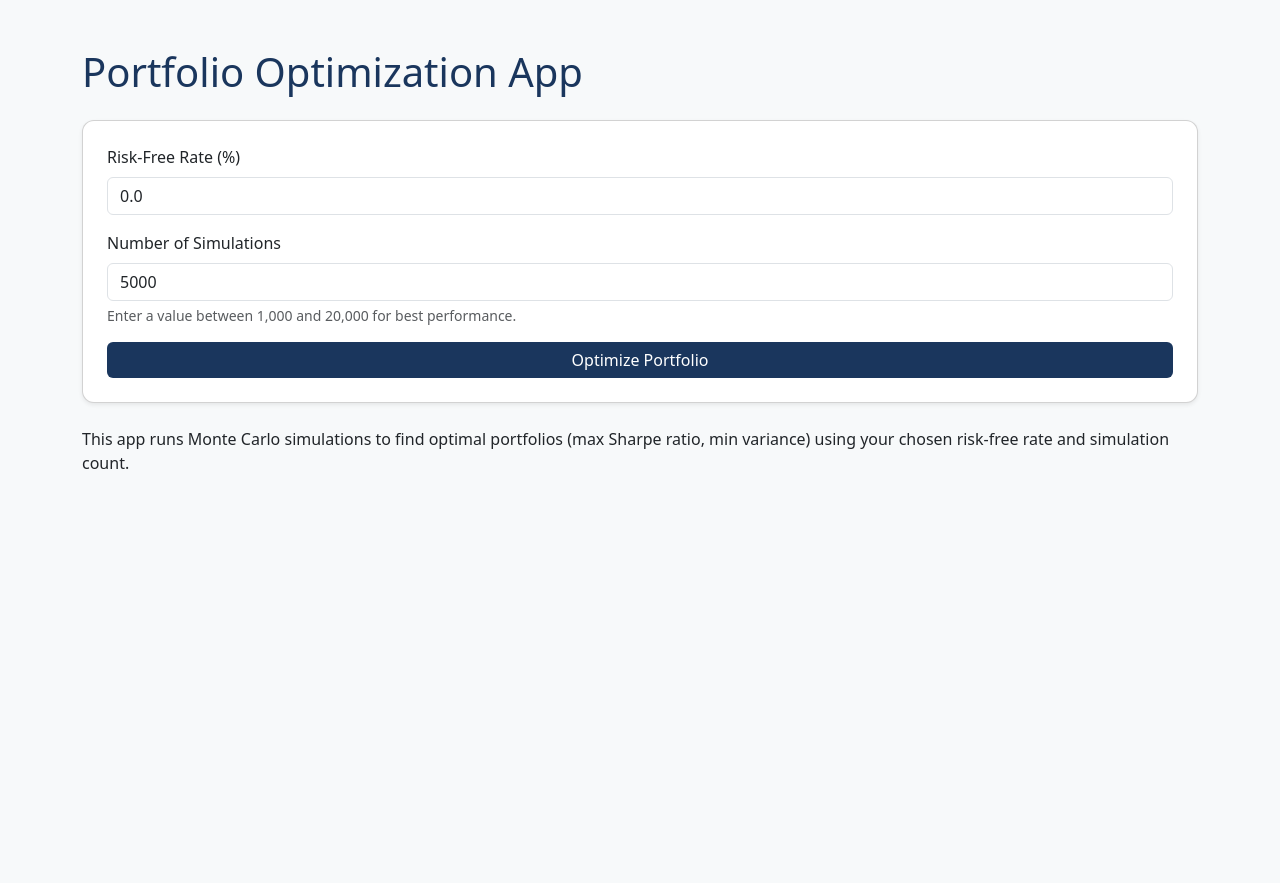
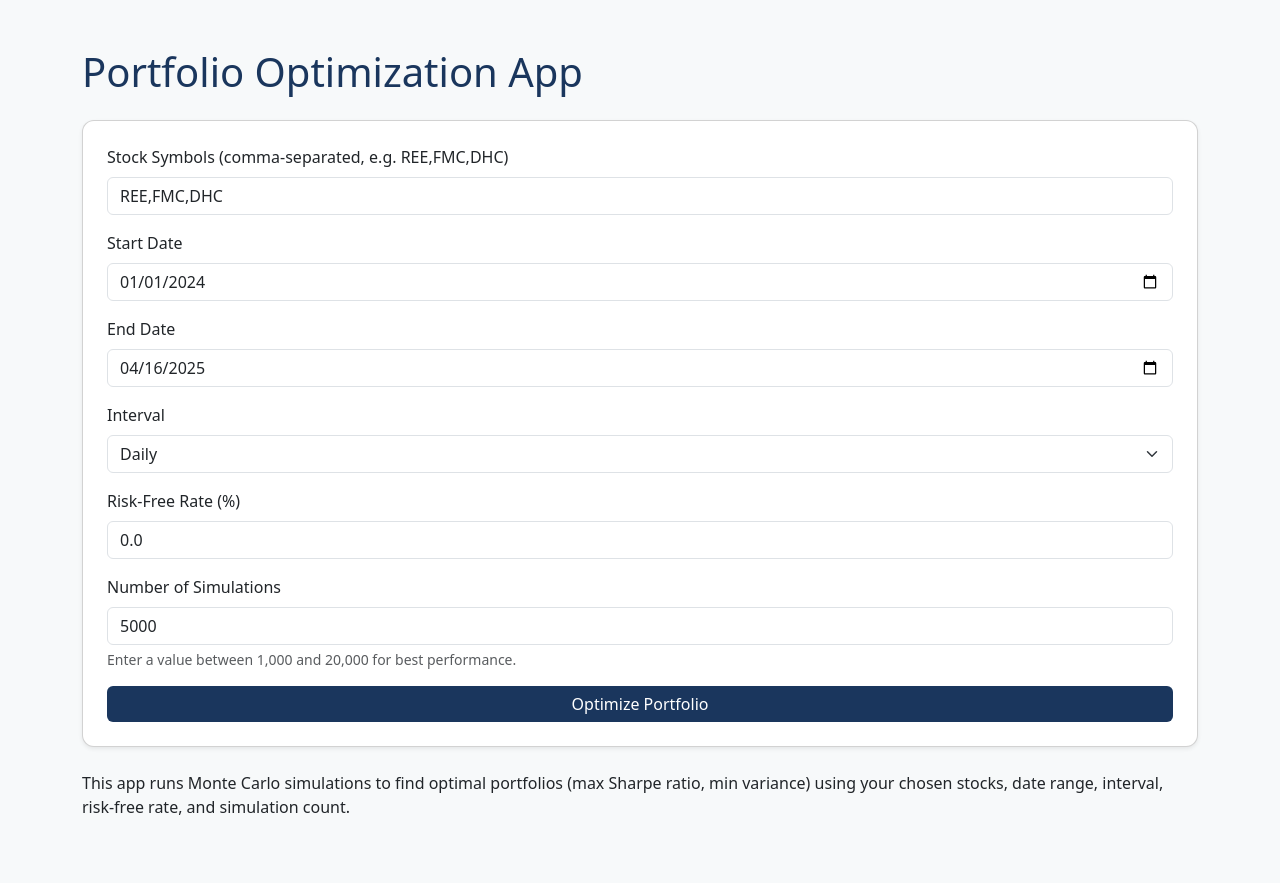
Before and after one commit to gahoccode/FlaskSim, a Flask app: page / in a window 1280 px wide. Before the commit the page ends 469 px from the top, so only its background shows below. Run offline with Flask 3, Linux system fonts and the light colour scheme.

Commit message:
API Loader: Add vnstock integration, dynamic data loader, and extended UI for real-time Vietnamese stocks

```diff
--- a/app.py
+++ b/app.py
@@ -12,17 +12,51 @@ import pandas as pd
 import matplotlib.pyplot as plt
 from flask import Flask, render_template, request, redirect, url_for, flash
 from werkzeug.exceptions import HTTPException
+from vnstock import Quote
+from datetime import datetime
 
 # Constants
-DATA_URL = "https://raw.githubusercontent.com/gahoccode/Datasets/main/myport2.csv"
 TRADING_DAYS_PER_YEAR = 252
 DEFAULT_NUM_PORT = 5000
 DEFAULT_RF_RATE = 0.0
+DEFAULT_SYMBOLS = 'REE,FMC,DHC'
+DEFAULT_START_DATE = '2024-01-01'
+DEFAULT_INTERVAL = '1D'
 
 app = Flask(__name__)
 app.secret_key = "portfolio_secret_key"
 
 # Utility Functions
+
+def load_vnstock_data(symbols, start_date, end_date, interval):
+    """Fetch and merge historical close prices for the given symbols and date range using vnstock API."""
+    all_historical_data = {}
+    for symbol in symbols:
+        try:
+            quote = Quote(symbol=symbol)
+            historical_data = quote.history(
+                start=start_date,
+                end=end_date,
+                interval=interval,
+                to_df=True
+            )
+            if not historical_data.empty:
+                all_historical_data[symbol] = historical_data[['time', 'close']].copy()
+                all_historical_data[symbol].rename(columns={'close': f'{symbol}_close'}, inplace=True)
+        except Exception as e:
+            print(f"Error fetching data for {symbol}: {e}")
+            continue
+    # Merge all close prices on 'time'
+    combined = None
+    for symbol, df in all_historical_data.items():
+        if combined is None:
+            combined = df
+        else:
+            combined = pd.merge(combined, df, on='time', how='outer')
+    if combined is not None:
+        combined = combined.sort_values('time').set_index('time')
+        combined = combined.ffill().bfill()  # Fill missing values
+    return combined
 
 def load_data(url: str) -> pd.DataFrame:
     """Load and preprocess dataset from GitHub CSV."""
@@ -126,20 +160,32 @@ def index():
         try:
             rf_rate = float(request.form.get('risk_free_rate', DEFAULT_RF_RATE))
             num_port = int(request.form.get('num_port', DEFAULT_NUM_PORT))
+            symbols = request.form.get('symbols', DEFAULT_SYMBOLS)
+            start_date = request.form.get('start_date', DEFAULT_START_DATE)
+            end_date = request.form.get('end_date', datetime.today().strftime('%Y-%m-%d'))
+            interval = request.form.get('interval', DEFAULT_INTERVAL)
             if num_port < 1000 or num_port > 20000:
                 flash('Number of simulations must be between 1000 and 20000.', 'danger')
                 return redirect(url_for('index'))
-            return redirect(url_for('optimize', rf_rate=rf_rate, num_port=num_port))
+            return redirect(url_for('optimize', rf_rate=rf_rate, num_port=num_port, symbols=symbols, start_date=start_date, end_date=end_date, interval=interval))
         except Exception as e:
             flash(f'Invalid input: {e}', 'danger')
-    return render_template('index.html', default_rf=DEFAULT_RF_RATE, default_num_port=DEFAULT_NUM_PORT)
+    return render_template('index.html', default_rf=DEFAULT_RF_RATE, default_num_port=DEFAULT_NUM_PORT, default_symbols=DEFAULT_SYMBOLS, default_start=DEFAULT_START_DATE, default_end=datetime.today().strftime('%Y-%m-%d'), default_interval=DEFAULT_INTERVAL)
 
 @app.route('/optimize')
 def optimize():
     try:
         rf_rate = float(request.args.get('rf_rate', DEFAULT_RF_RATE))
         num_port = int(request.args.get('num_port', DEFAULT_NUM_PORT))
-        df = load_data(DATA_URL)
+        symbols = request.args.get('symbols', DEFAULT_SYMBOLS)
+        start_date = request.args.get('start_date', DEFAULT_START_DATE)
+        end_date = request.args.get('end_date', datetime.today().strftime('%Y-%m-%d'))
+        interval = request.args.get('interval', DEFAULT_INTERVAL)
+        symbol_list = [s.strip().upper() for s in symbols.split(',') if s.strip()]
+        df = load_vnstock_data(symbol_list, start_date, end_date, interval)
+        if df is None or df.empty:
+            flash('No data found for the selected symbols and date range.', 'danger')
+            return redirect(url_for('index'))
         results = run_monte_carlo(df, num_port, rf_rate)
         optimal = get_optimal_portfolios(results)
         ef_img = plot_efficient_frontier(results, optimal)
--- a/pyproject.toml
+++ b/pyproject.toml
@@ -14,6 +14,7 @@ pandas = "2.2.2"
 numpy = "1.26.4"
 matplotlib = "3.8.4"
 werkzeug = "3.0.2"
+vnstock = "*"
 pytest = "8.1.1"
 
 [tool.uv]
--- a/requirements.txt
+++ b/requirements.txt
@@ -3,4 +3,5 @@ pandas==2.2.2
 numpy==1.26.4
 matplotlib==3.8.4
 werkzeug==3.0.2
+vnstock
 pytest==8.1.1
--- a/templates/index.html
+++ b/templates/index.html
@@ -19,6 +19,26 @@
         {% endwith %}
         <form method="POST" class="card p-4 shadow-sm">
             <div class="mb-3">
+                <label for="symbols" class="form-label">Stock Symbols (comma-separated, e.g. REE,FMC,DHC)</label>
+                <input type="text" class="form-control" id="symbols" name="symbols" value="{{ default_symbols }}" required>
+            </div>
+            <div class="mb-3">
+                <label for="start_date" class="form-label">Start Date</label>
+                <input type="date" class="form-control" id="start_date" name="start_date" value="{{ default_start }}" required>
+            </div>
+            <div class="mb-3">
+                <label for="end_date" class="form-label">End Date</label>
+                <input type="date" class="form-control" id="end_date" name="end_date" value="{{ default_end }}" required>
+            </div>
+            <div class="mb-3">
+                <label for="interval" class="form-label">Interval</label>
+                <select class="form-select" id="interval" name="interval">
+                    <option value="1D" {% if default_interval == '1D' %}selected{% endif %}>Daily</option>
+                    <option value="1W">Weekly</option>
+                    <option value="1M">Monthly</option>
+                </select>
+            </div>
+            <div class="mb-3">
                 <label for="risk_free_rate" class="form-label">Risk-Free Rate (%)</label>
                 <input type="number" step="0.01" class="form-control" id="risk_free_rate" name="risk_free_rate" value="{{ default_rf }}" required>
             </div>
@@ -28,9 +48,15 @@
                 <div class="form-text">Enter a value between 1,000 and 20,000 for best performance.</div>
             </div>
             <button type="submit" class="btn btn-primary">Optimize Portfolio</button>
+            <div id="loading-indicator" class="mt-3" style="display:none;">
+                <div class="spinner-border text-primary" role="status">
+                  <span class="visually-hidden">Loading...</span>
+                </div>
+                <span class="ms-2">Fetching data from vnstock API...</span>
+            </div>
         </form>
         <div class="mt-4">
-            <p>This app runs Monte Carlo simulations to find optimal portfolios (max Sharpe ratio, min variance) using your chosen risk-free rate and simulation count.</p>
+            <p>This app runs Monte Carlo simulations to find optimal portfolios (max Sharpe ratio, min variance) using your chosen stocks, date range, interval, risk-free rate, and simulation count.</p>
         </div>
     </div>
     <script src="https://cdn.jsdelivr.net/npm/bootstrap@5.3.2/dist/js/bootstrap.bundle.min.js"></script>
```
Also changed, not shown: 1 other file.
